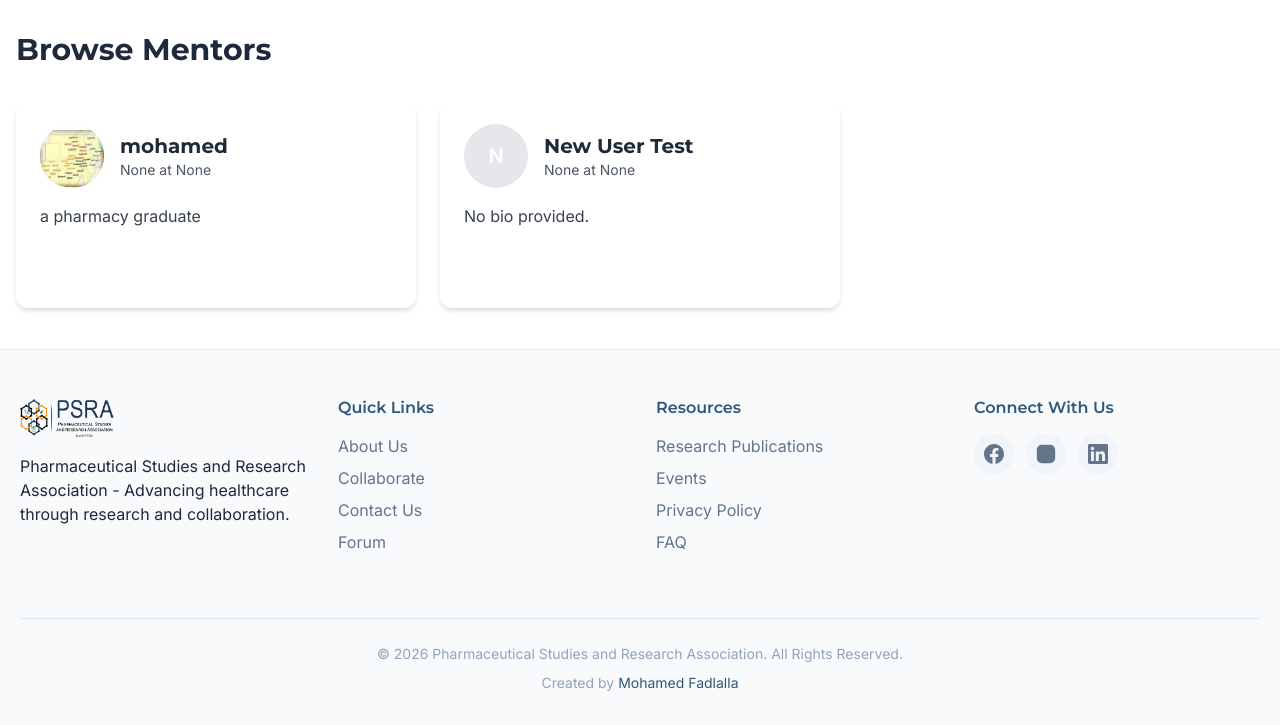
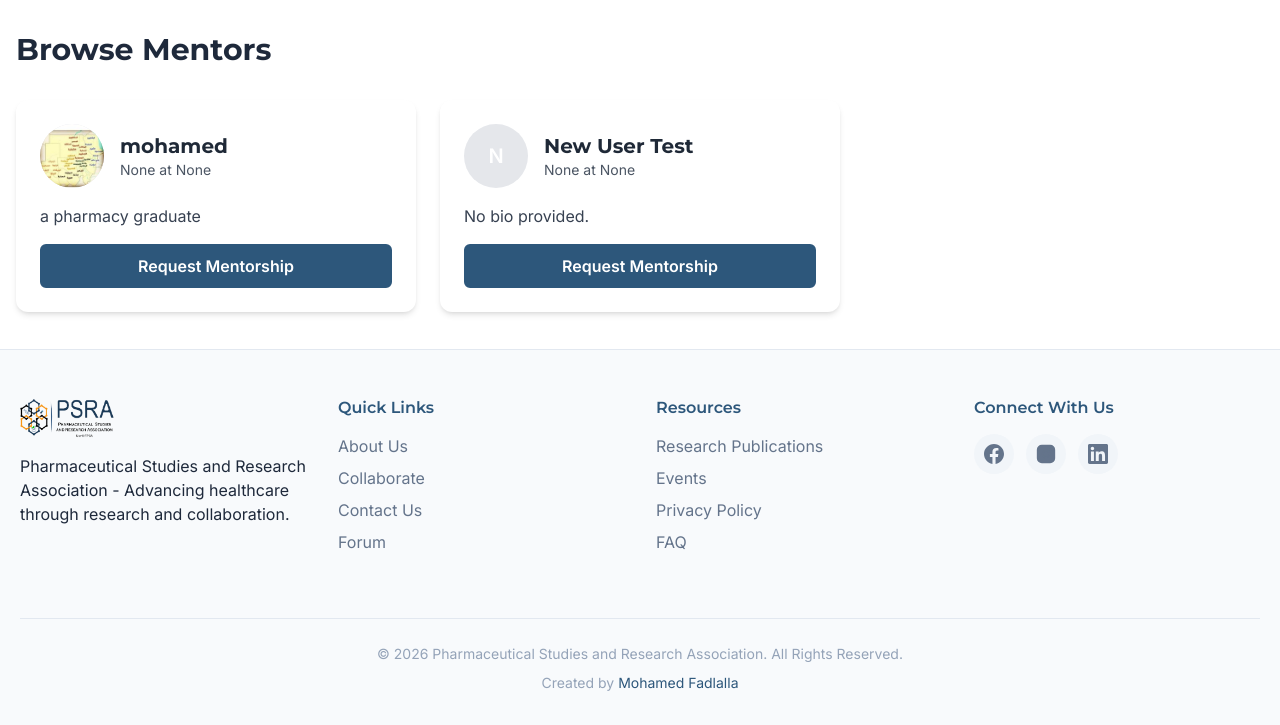
Before and after one commit to mohamedfadlalla/psra-flask, a Flask app: page /hub/mentors in a window 1280 px wide. Shown: the part 75-800 px from the top of the page. Run offline with Flask 3, Linux system fonts and the light colour scheme; a user stored in the database is signed in; some libraries are stand-ins or nearby versions.

Commit message:
fix: make Request Mentorship button text visible

```diff
--- a/templates/hub/mentors.html
+++ b/templates/hub/mentors.html
@@ -36,7 +36,7 @@
                 </div>
                 {% endif %}
 
-                <a href="{{ url_for('hub.request_mentorship', alumni_id=mentor.id) }}" class="block w-full text-center bg-primary-blue hover:bg-blue-dark text-white font-semibold py-2 px-4 rounded-lg transition-colors duration-300">
+                <a href="{{ url_for('hub.request_mentorship', alumni_id=mentor.id) }}" class="btn btn-secondary" style="display: block; width: 100%; text-align: center; color: #ffffff; background-color: #2D577B;">
                     Request Mentorship
                 </a>
             </div>
```
